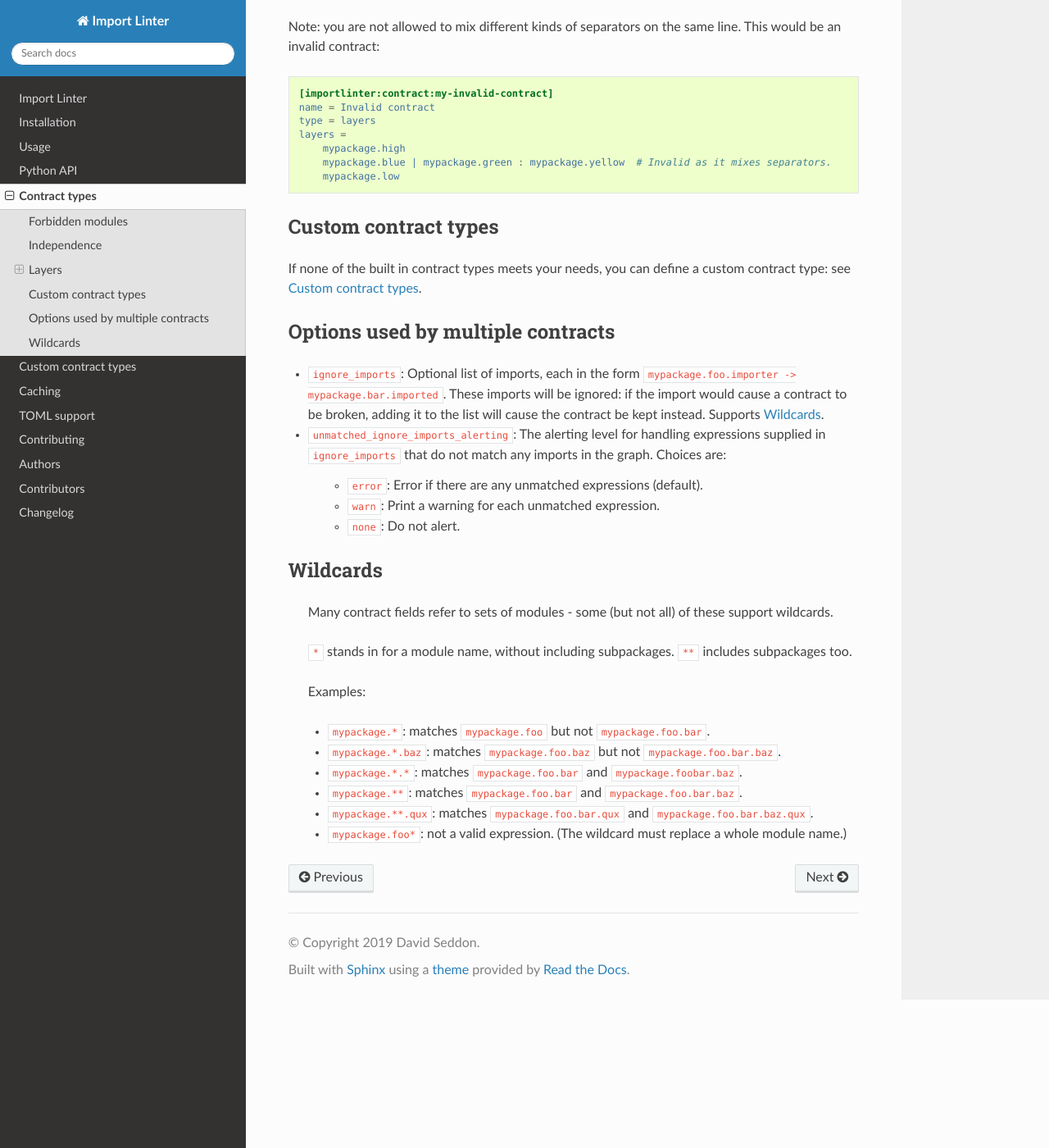
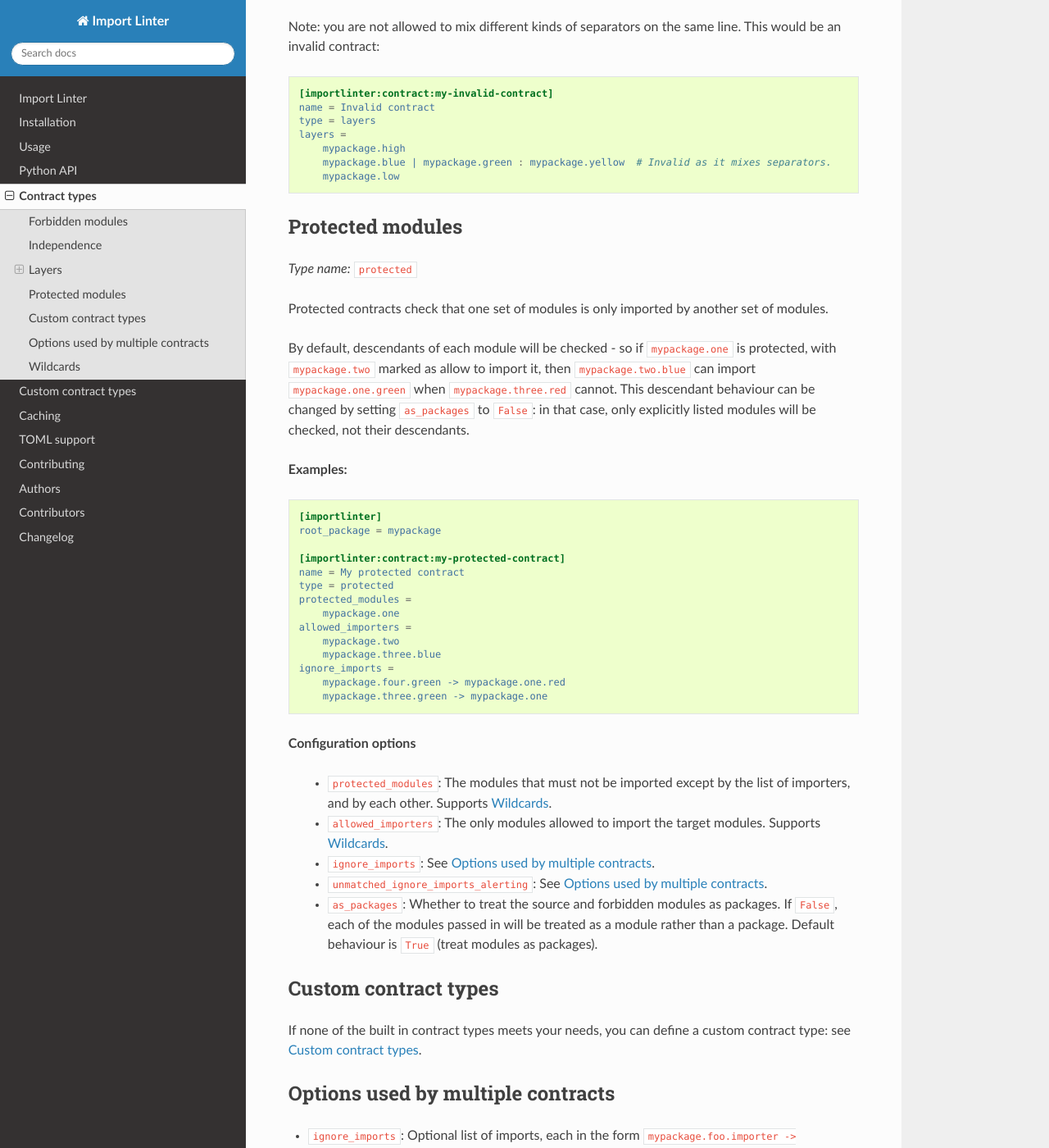
Before and after one commit to seddonym/import-linter, a Sphinx documentation site: the page built from docs/contract_types.rst, in a window 1280 px wide and 1400 px high, scrolled down 7045 px. Shown: the whole window at 82% size. Built offline with Sphinx 7.4.7 and the Read the Docs theme 3.1.0, drawn with Linux system fonts in a browser that asks for light colours.

Commit message:
Add documentation for the protected contract type

```diff
--- a/docs/contract_types.rst
+++ b/docs/contract_types.rst
@@ -324,6 +324,49 @@ Note: you are not allowed to mix different kinds of separators on the same line.
         mypackage.low
 
 
+Protected modules
+-----------------
+
+*Type name:* ``protected``
+
+Protected contracts check that one set of modules is only imported by another set of modules.
+
+By default, descendants of each module will be checked - so if ``mypackage.one`` is protected, with ``mypackage.two``
+marked as allow to import it, then ``mypackage.two.blue`` can import ``mypackage.one.green`` when ``mypackage.three.red``
+cannot. This descendant behaviour can be changed by setting ``as_packages`` to ``False``: in that case, only explicitly
+listed modules will be checked, not their descendants.
+
+**Examples:**
+
+.. code-block:: ini
+
+    [importlinter]
+    root_package = mypackage
+
+    [importlinter:contract:my-protected-contract]
+    name = My protected contract
+    type = protected
+    protected_modules =
+        mypackage.one
+    allowed_importers =
+        mypackage.two
+        mypackage.three.blue
+    ignore_imports =
+        mypackage.four.green -> mypackage.one.red
+        mypackage.three.green -> mypackage.one
+
+
+**Configuration options**
+
+    - ``protected_modules``: The modules that must not be imported except by the list of importers, and by each other. Supports :ref:`wildcards`.
+    - ``allowed_importers``: The only modules allowed to import the target modules. Supports :ref:`wildcards`.
+    - ``ignore_imports``:  See :ref:`Shared options`.
+    - ``unmatched_ignore_imports_alerting``: See :ref:`Shared options`.
+    - ``as_packages``: Whether to treat the source and forbidden modules as packages. If ``False``, each of the modules
+      passed in will be treated as a module rather than a package. Default behaviour is ``True`` (treat modules as
+      packages).
+
+
 Custom contract types
 ---------------------
 
```
